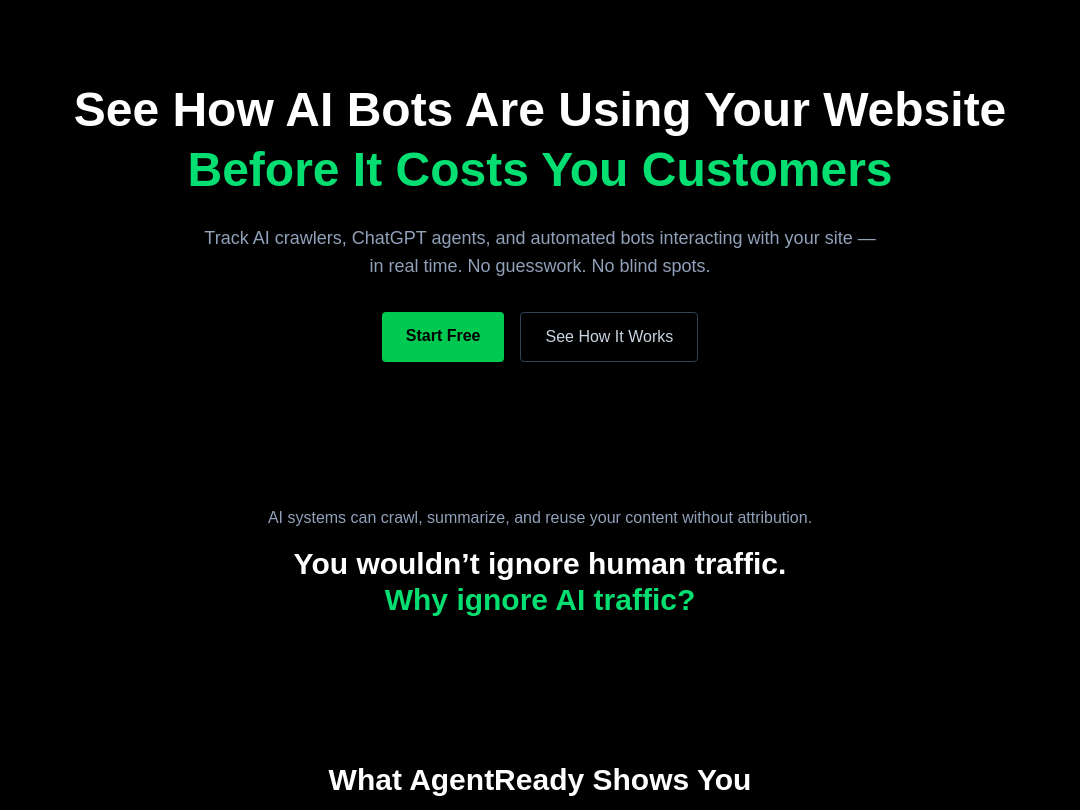
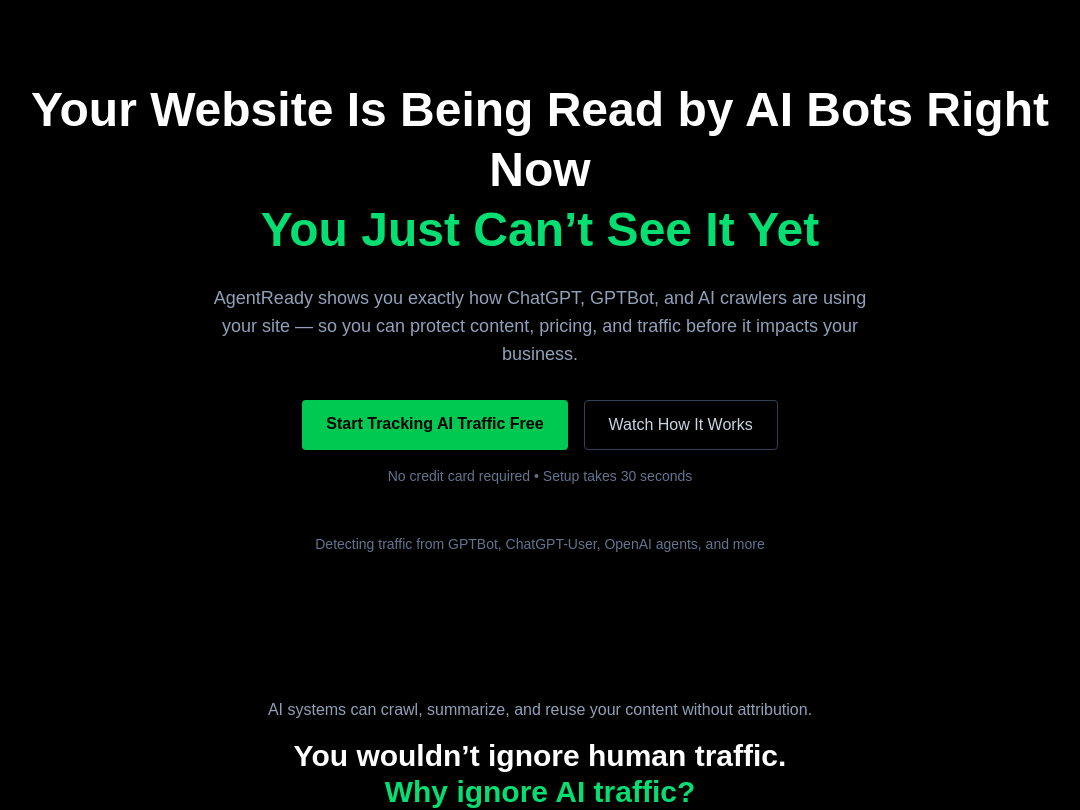
Before and after one commit to naserakat-cpu/agentready-landing, a Next.js app: page / in a window 1280 px wide. Shown: the top 810 px of the page, without its empty margins (100-1180 px from the left). Built offline with nearby package versions, Linux system fonts and the light colour scheme.

Commit message:
Improve landing page hero conversion copy

```diff
--- a/app/page.tsx
+++ b/app/page.tsx
@@ -4,38 +4,48 @@
       {/* HERO */}
       <section className="mx-auto max-w-6xl px-6 py-20 text-center">
         <h1 className="text-5xl font-bold leading-tight">
-          See How AI Bots Are Using Your Website
+          Your Website Is Being Read by AI Bots Right Now
           <span className="block text-green-400">
-            Before It Costs You Customers
+            You Just Can’t See It Yet
           </span>
         </h1>
 
         <p className="mx-auto mt-6 max-w-2xl text-lg text-slate-400">
-          Track AI crawlers, ChatGPT agents, and automated bots interacting with your site —
-          in real time. No guesswork. No blind spots.
+          AgentReady shows you exactly how ChatGPT, GPTBot, and AI crawlers are
+          using your site — so you can protect content, pricing, and traffic
+          before it impacts your business.
         </p>
 
-        <div className="mt-8 flex justify-center gap-4">
+        <div className="mt-8 flex flex-wrap justify-center gap-4">
           <a
             href="https://app.agentreadyapp.io/signup"
             className="rounded bg-green-500 px-6 py-3 font-semibold text-black hover:bg-green-400"
           >
-            Start Free
+            Start Tracking AI Traffic Free
           </a>
 
           <a
             href="#how-it-works"
             className="rounded border border-slate-700 px-6 py-3 text-slate-300 hover:text-white"
           >
-            See How It Works
+            Watch How It Works
           </a>
         </div>
+
+        <p className="mt-4 text-sm text-slate-500">
+          No credit card required • Setup takes 30 seconds
+        </p>
+
+        <p className="mt-12 text-center text-sm text-slate-500">
+          Detecting traffic from GPTBot, ChatGPT-User, OpenAI agents, and more
+        </p>
       </section>
 
       {/* SOCIAL PROOF / PAIN */}
       <section className="mx-auto max-w-5xl px-6 py-16 text-center">
         <p className="text-slate-400">
-          AI systems can crawl, summarize, and reuse your content without attribution.
+          AI systems can crawl, summarize, and reuse your content without
+          attribution.
         </p>
 
         <h2 className="mt-4 text-3xl font-semibold">
@@ -91,8 +101,10 @@
           <p>3. Watch AI traffic appear instantly</p>
         </div>
 
-        <div className="mt-10 rounded bg-slate-950 p-4 text-left text-sm text-green-400">
-          {'<script src="https://app.agentreadyapp.io/agentready.js" async></script>'}
+        <div className="mt-10 overflow-x-auto rounded bg-slate-950 p-4 text-left text-sm text-green-400">
+          {
+            '<script src="https://app.agentreadyapp.io/agentready.js" async></script>'
+          }
         </div>
       </section>
 
@@ -110,7 +122,7 @@
           href="https://app.agentreadyapp.io/signup"
           className="mt-8 inline-block rounded bg-green-500 px-8 py-3 font-semibold text-black hover:bg-green-400"
         >
-          Get Started Free
+          Start Tracking Free
         </a>
       </section>
 
```
